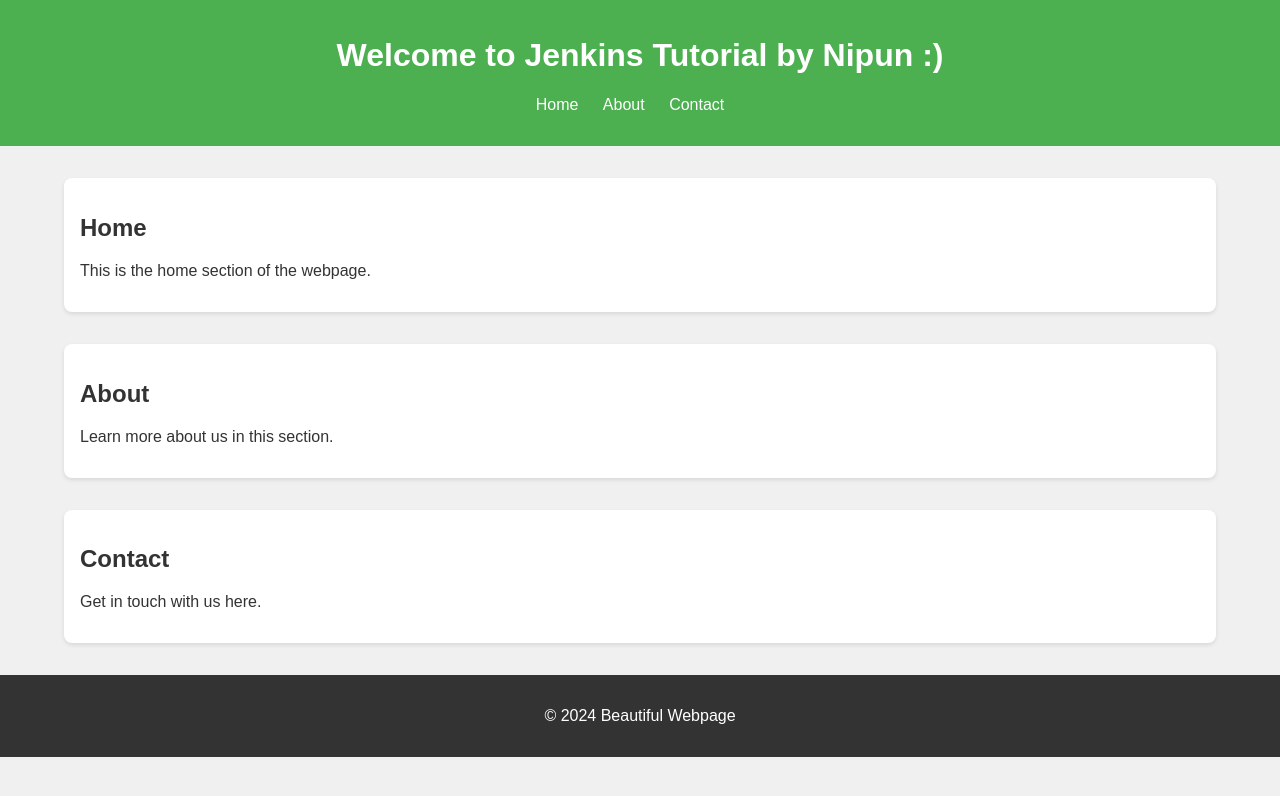
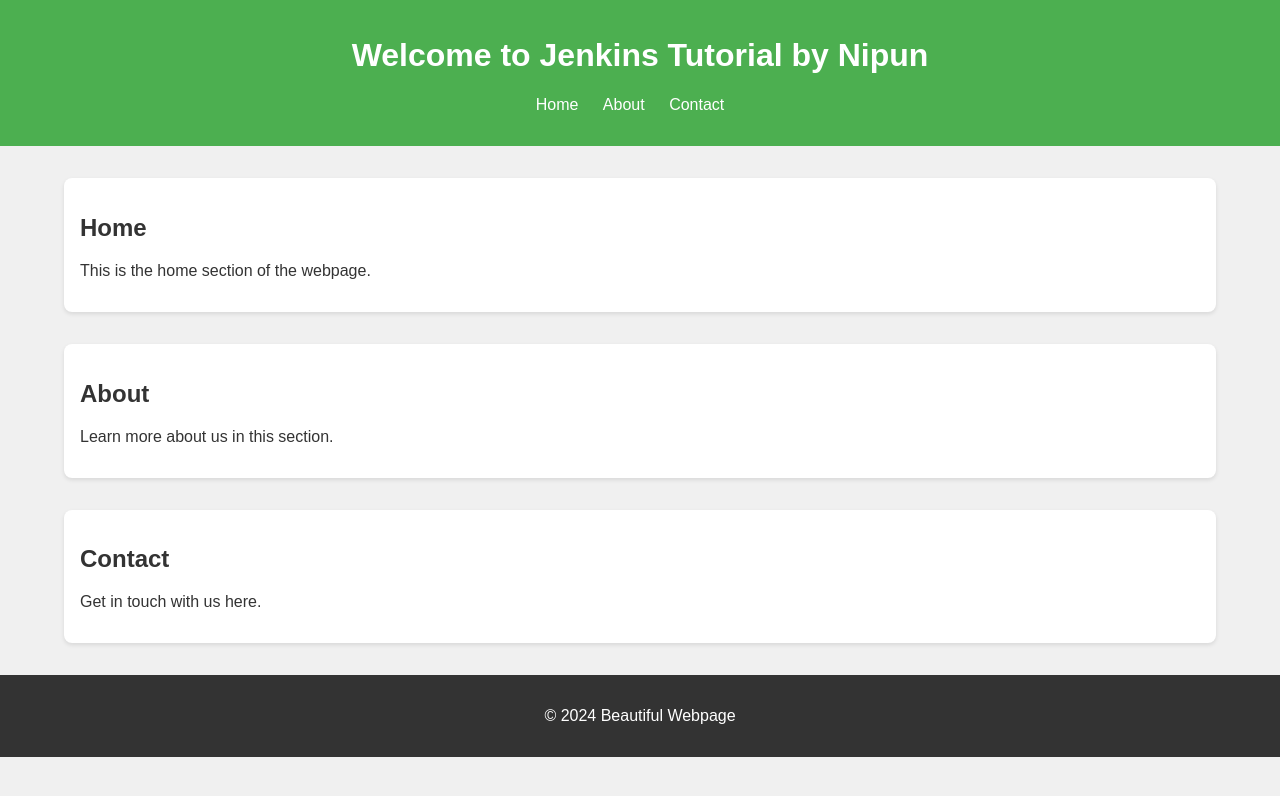
Before and after one commit to nipun214/jenkins, a plain HTML site: page index.html in a window 1280 px wide. Drawn offline with Linux system fonts and the light colour scheme.

Commit message:
Update index.html

```diff
--- a/index.html
+++ b/index.html
@@ -51,7 +51,7 @@
 </head>
 <body>
     <header>
-        <h1>Welcome to Jenkins Tutorial by Nipun :)</h1>
+        <h1>Welcome to Jenkins Tutorial by Nipun</h1>
         <nav>
             <ul>
                 <li><a href="#home">Home</a></li>
```
